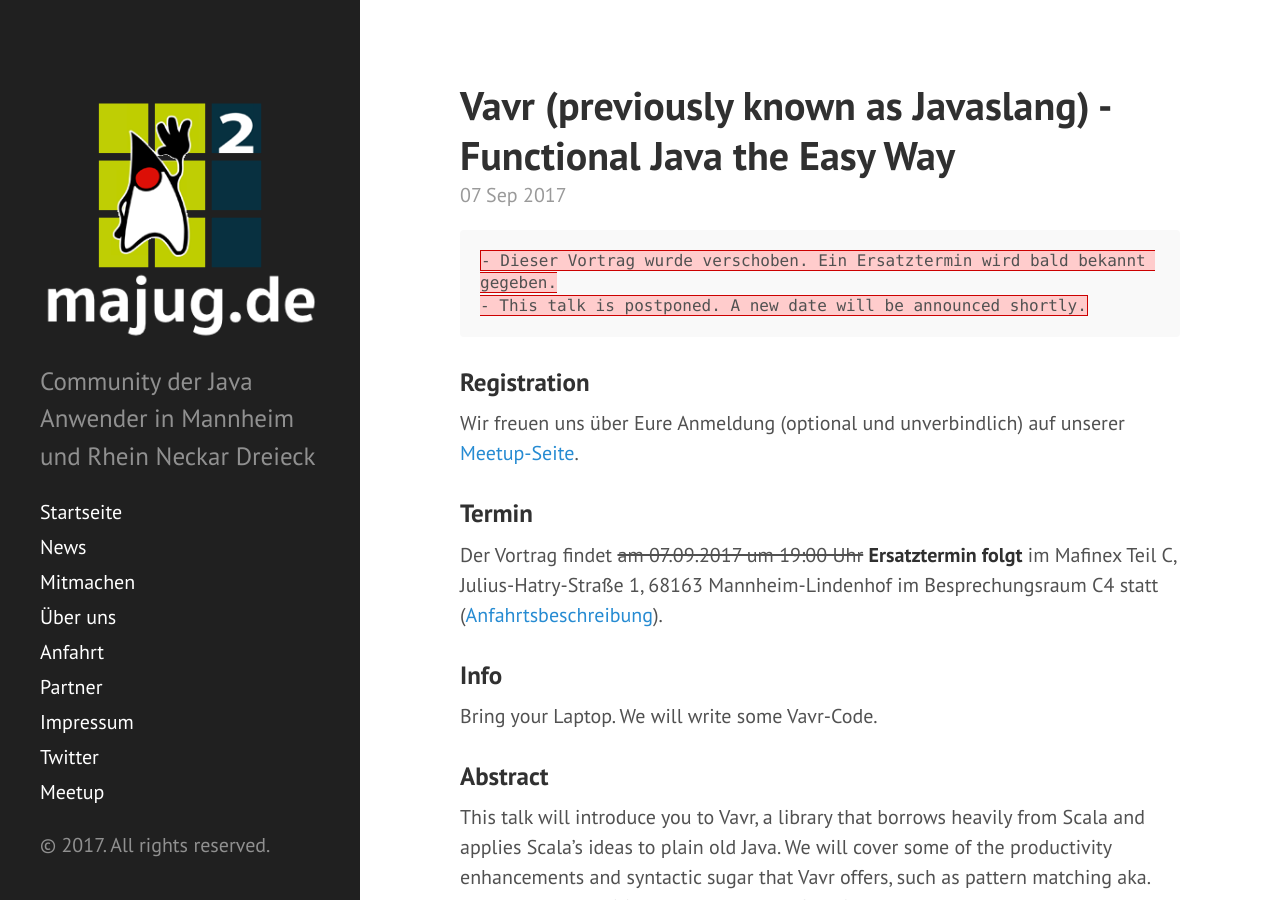
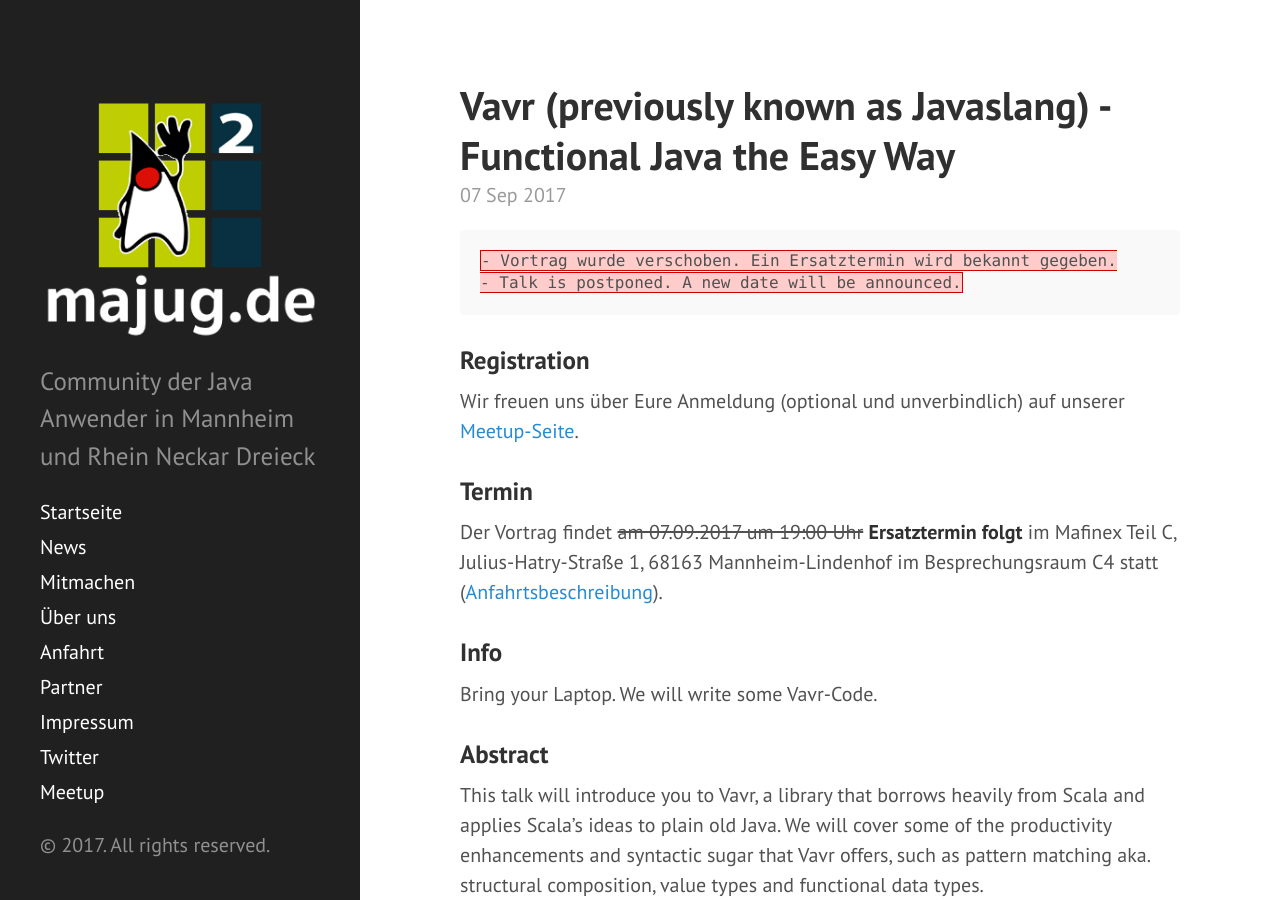
Before and after one commit to majug/majug.github.io, a Jekyll site: the page built from _posts/2017-09-07-Javaslang-Functional-Java-the-Easy-Way.md, in a window 1280 px wide and 900 px high. Built offline with Jekyll 4.4.1, drawn with Linux system fonts in a browser that asks for light colours.

Commit message:
Update vavr talk

````diff
--- a/_posts/2017-09-07-Javaslang-Functional-Java-the-Easy-Way.md
+++ b/_posts/2017-09-07-Javaslang-Functional-Java-the-Easy-Way.md
@@ -6,8 +6,8 @@
 state: startpage
 ---
 ```diff
-- Dieser Vortrag wurde verschoben. Ein Ersatztermin wird bald bekannt gegeben.
-- This talk is postponed. A new date will be announced shortly.
+- Vortrag wurde verschoben. Ein Ersatztermin wird bekannt gegeben.
+- Talk is postponed. A new date will be announced.
 ```
 
 ### Registration
````
